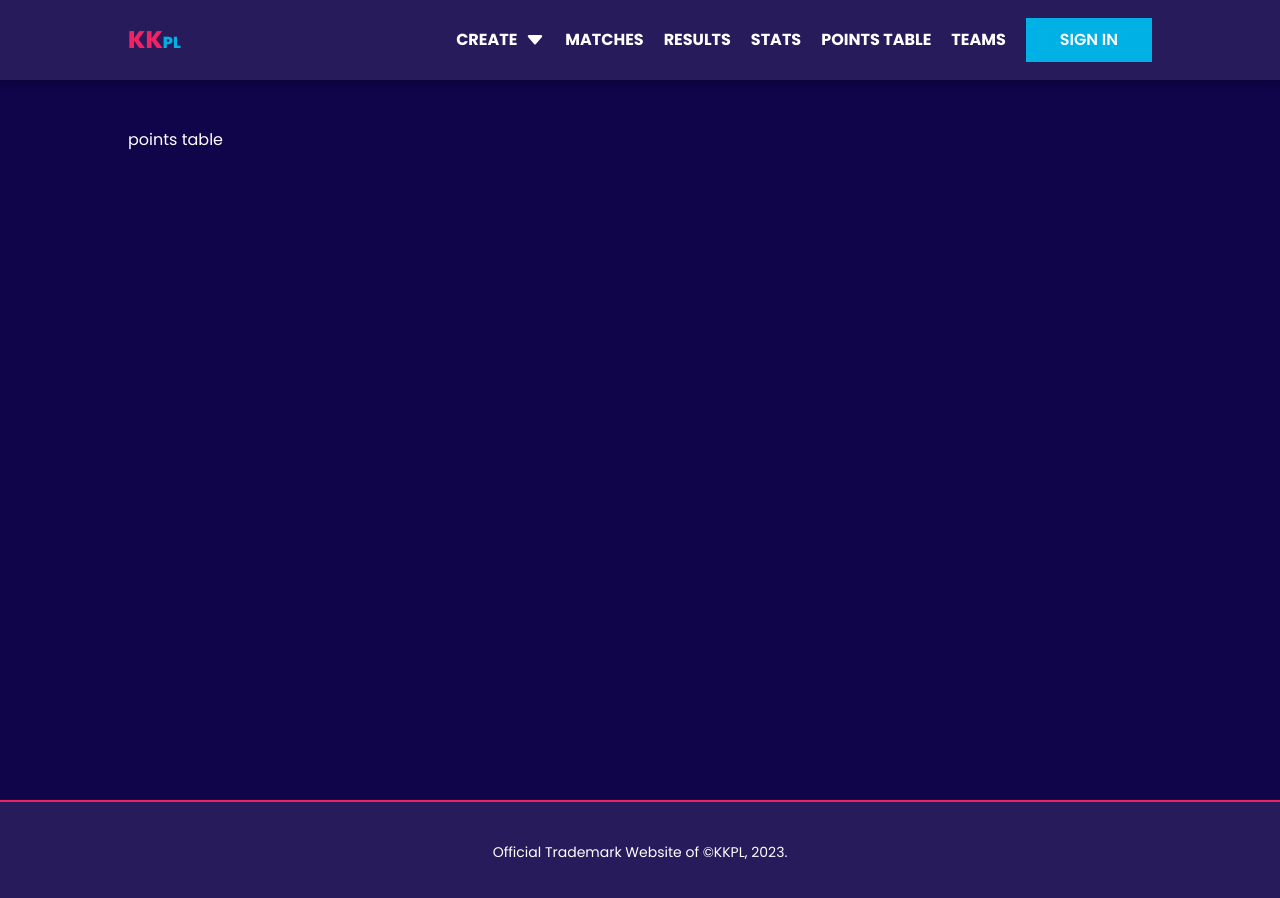
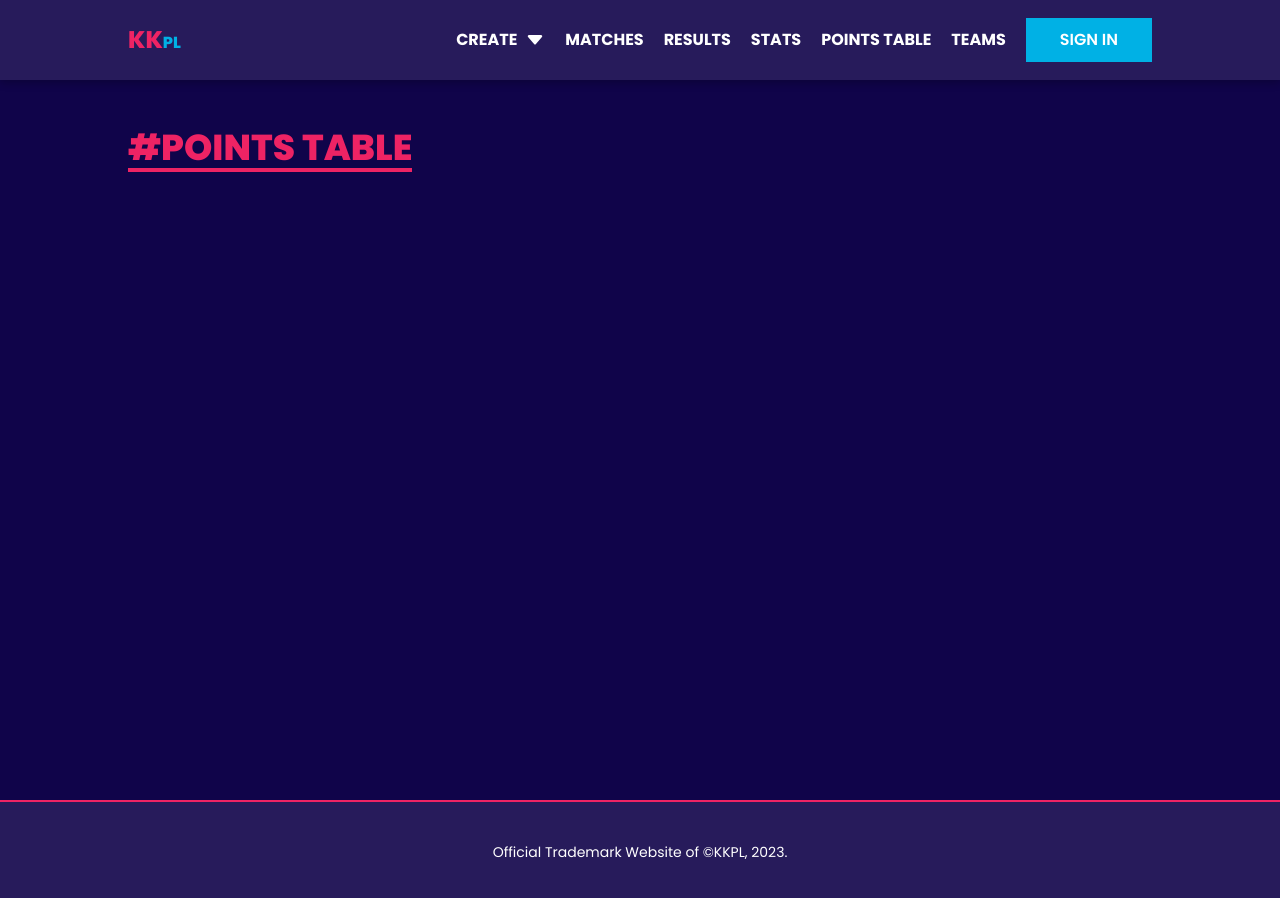
Before and after one commit to mjaumi/NEXT-KKPL-fantasy-premier-league, a Next.js app: page /point-table in a window 1280 px wide. Shown: the top 898 px of the page. Built offline with nearby package versions, Linux system fonts and the light colour scheme.

Commit message:
section title added to points table page

```diff
--- a/src/app/point-table/page.tsx
+++ b/src/app/point-table/page.tsx
@@ -1,3 +1,4 @@
+import SectionTitle from '@/components/shared/SectionTitle';
 import { Metadata } from 'next';
 
 // defining live match page metadata here
@@ -10,7 +11,7 @@ export default function PointsTablePage() {
   // rendering the points table page here
   return (
     <section className='w-[90%] lg:w-4/5 max-w-[1500px] mx-auto'>
-      <h1>points table</h1>
+      <SectionTitle title='Points Table' />
     </section>
   );
 }
```
